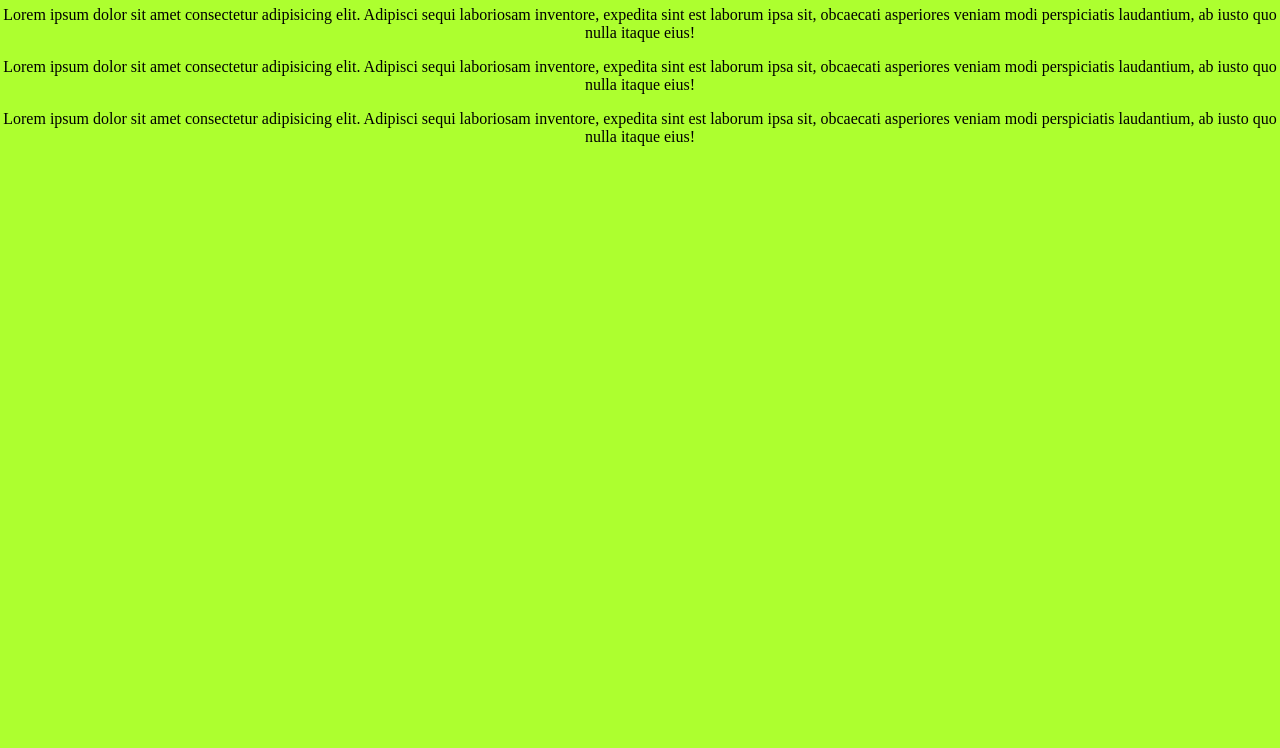
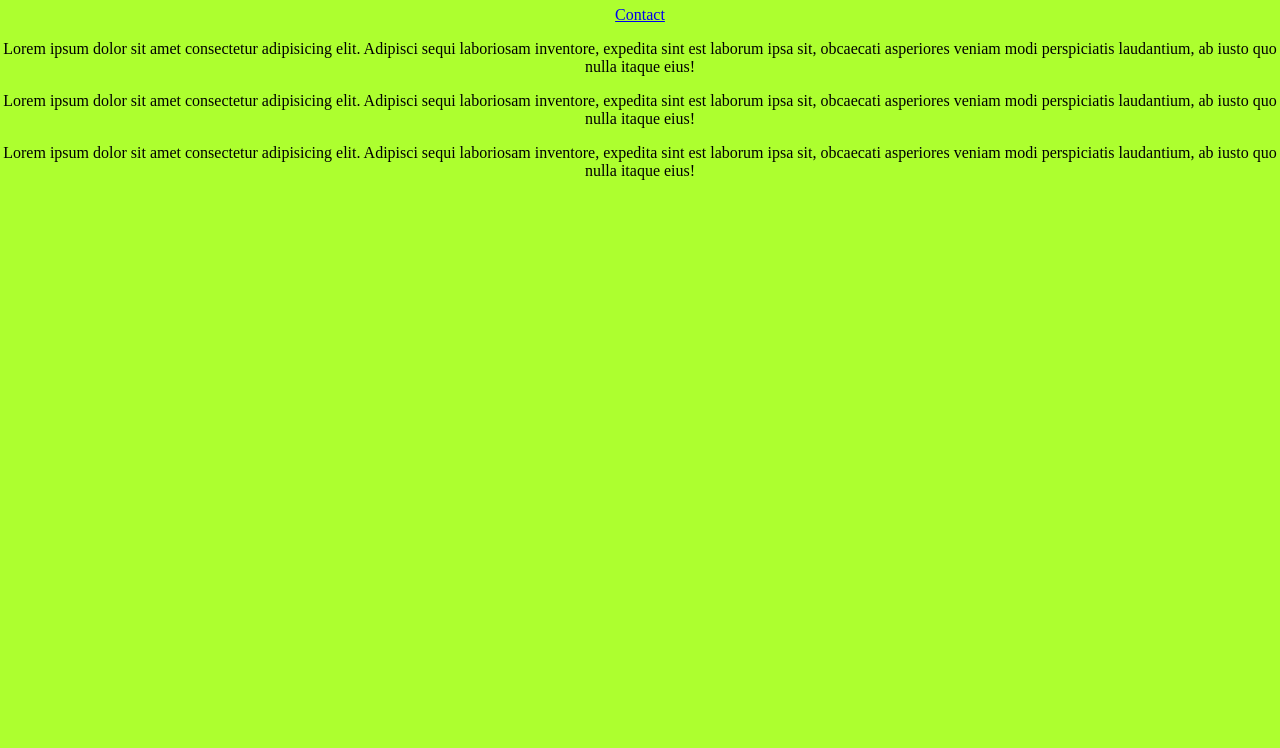
Before and after one commit to DanzaT666/Practice-Repo, a plain HTML site: page index.html in a window 1280 px wide. Shown: the part 52-800 px from the top of the page. Drawn offline with Linux system fonts and the light colour scheme.

Commit message:
Update index.html

```diff
--- a/index.html
+++ b/index.html
@@ -8,7 +8,7 @@
 </head>
 <body>
   <h1>practice-repo</h1>
-  <a href="/contact.html"></a>
+  <a href="/contact.html">Contact</a>
   <p>Lorem ipsum dolor sit amet consectetur adipisicing elit. Adipisci sequi laboriosam inventore, expedita sint est laborum ipsa sit, obcaecati asperiores veniam modi perspiciatis laudantium, ab iusto quo nulla itaque eius!</p>
   <p>Lorem ipsum dolor sit amet consectetur adipisicing elit. Adipisci sequi laboriosam inventore, expedita sint est laborum ipsa sit, obcaecati asperiores veniam modi perspiciatis laudantium, ab iusto quo nulla itaque eius!</p>
   <p>Lorem ipsum dolor sit amet consectetur adipisicing elit. Adipisci sequi laboriosam inventore, expedita sint est laborum ipsa sit, obcaecati asperiores veniam modi perspiciatis laudantium, ab iusto quo nulla itaque eius!</p>
```
